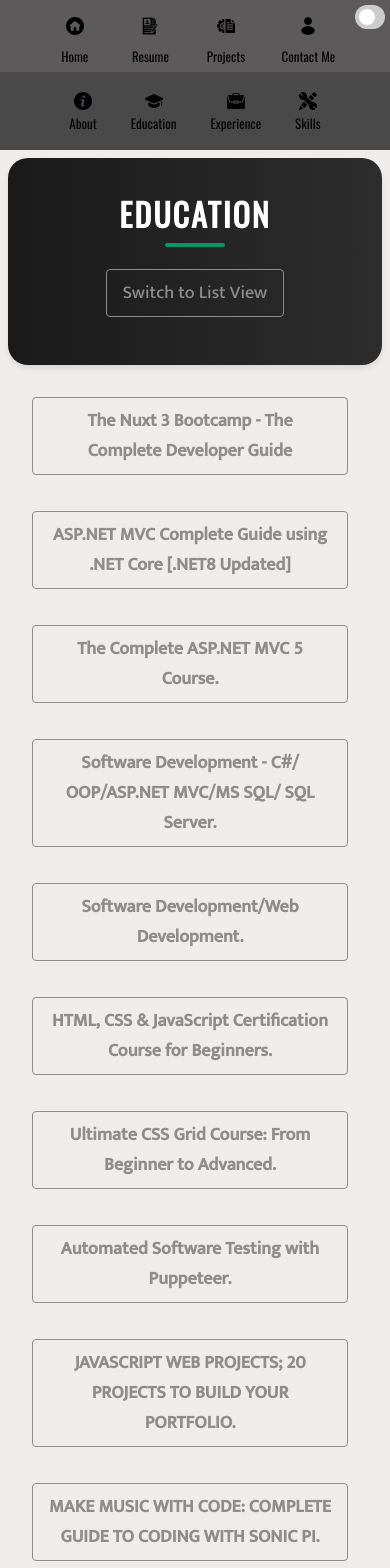
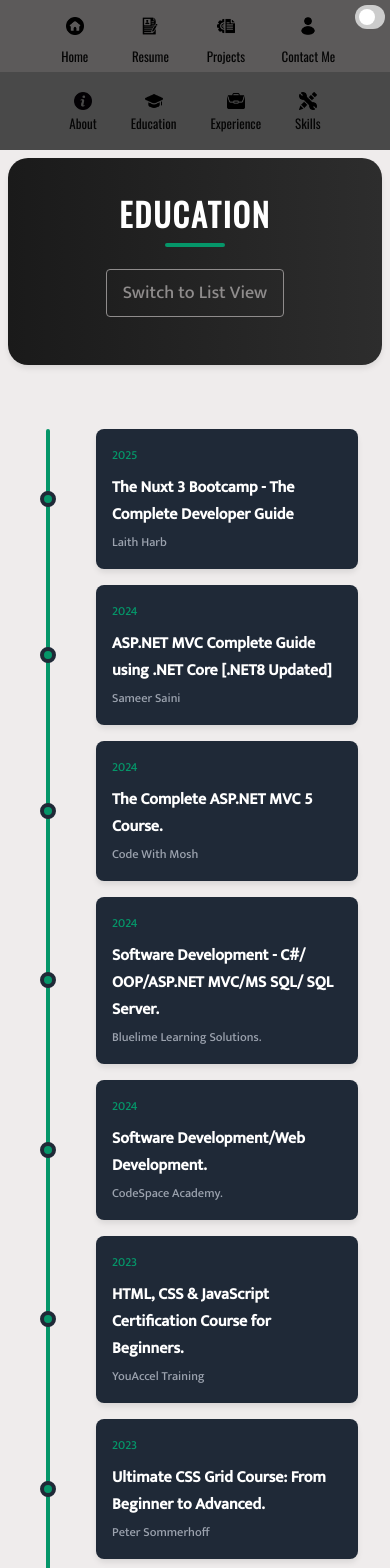
Before and after one commit to StefanSchutte/my-portfolio-resume-project, a Vue app: page /education in a window 390 px wide. Shown: the top 1568 px of the page. Built offline with nearby package versions, Linux system fonts and the light colour scheme.

Commit message:
edu-styling-changed

```diff
--- a/src/Pages/Education.vue
+++ b/src/Pages/Education.vue
@@ -1,5 +1,6 @@
 <template>
   <AboutMeSection/>
+  <div>
   <div class="header-section">
     <h2 id="education">EDUCATION</h2>
     <div class="view-toggle">
@@ -11,52 +12,84 @@
       </button>
     </div>
   </div>
+  <!-- Timeline Container -->
+  <div v-if="isGridView" class="timeline-container">
+    <!-- Center Line -->
+    <div class="center-line"></div>
+    <!-- Education Items -->
+    <div class="timeline-items">
+      <div
+          v-for="(education, index) in educations"
+          :key="index"
+          class="timeline-item"
+          :class="{ 'right': index % 2 === 0, 'left': index % 2 === 1 }"
+          @click="openModal(education)"
+      >
+        <div class="education-card">
+          <span class="education-date">{{ education.date }}</span>
+          <h3 class="education-title">{{ education.title }}</h3>
+          <p class="education-place">{{ education.location }}</p>
+        </div>
+        <!-- Timeline Node -->
+        <div class="timeline-node"></div>
+      </div>
+    </div>
+  </div>
+  <!-- List View -->
+  <div v-else class="list-view">
+    <div
+        class="list-item"
+        v-for="(education, index) in educations"
+        :key="index"
+        @click="openModal(education)"
+    >
+      <div class="list-content">
+        <p class="list-date">{{ education.date }}</p>
+        <h3>{{ education.title }}</h3>
+        <p class="list-place">{{ education.location }}</p>
+      </div>
+    </div>
+  </div>
 
-  <div class="education-container" v-if="isGridView">
-    <ul class="education">
-      <li v-for="(education, index) in educations" :key="index">
-        <h3 class="educationHeading" @click="toggleParagraph(index)">
-          {{ education.title }}
-        </h3>
-        <p v-show="education.show">{{ education.grad }} - {{ education.date }}</p>
-        <p v-show="education.show">{{ education.location }}</p>
+  <!-- Modal -->
+  <Transition name="modal">
+    <div v-if="isModalOpen" class="modal-overlay" @click="closeModal">
+      <div class="modal-content" @click.stop>
+        <button class="modal-close" @click="closeModal">
+          <svg class="w-6 h-6" fill="none" viewBox="0 0 24 24" stroke="currentColor">
+            <path stroke-linecap="round" stroke-linejoin="round" stroke-width="2" d="M6 18L18 6M6 6l12 12" />
+          </svg>
+        </button>
+
+        <div class="modal-body">
+          <img
+              v-if="selectedEducation?.certImg"
+              :src="selectedEducation.certImg"
+              :alt="selectedEducation.title"
+              class="certificate-image"
+          />
+
+        </div>
+
+        <div class="modal-header">
+          <h3>{{ selectedEducation?.title }}</h3>
+          <p class="modal-date">{{ selectedEducation?.date }}</p>
+          <p class="modal-place">{{ selectedEducation?.location }}</p>
+          <p class="modal-type">{{ selectedEducation?.grad }}</p>
+        </div>
+
         <a
-            v-if="education.show && education.certImg"
-            :href="education.website"
+            v-if="selectedEducation?.website"
+            :href="selectedEducation.website"
             target="_blank"
             rel="noopener noreferrer"
+            class="website-link"
         >
-          <img
-              :src="education.certImg"
-              alt="Certificate Image"
-              class="certificate-image"
-          />
-        </a>
-      </li>
-    </ul>
-  </div>
-
-  <div v-else class="list-view">
-    <div class="list-item" v-for="(education, index) in educations" :key="index">
-      <div class="list-content">
-        <h3>{{ education.title }}</h3>
-        <p>{{ education.grad }} - {{ education.date }}</p>
-        <p>{{ education.location }}</p>
-        <a
-            v-if="education.certImg"
-            :href="education.website"
-            target="_blank"
-            rel="noopener noreferrer"
-            class="cert-link"
-        >
-          <img
-              :src="education.certImg"
-              alt="Certificate Image"
-              class="list-certificate-image"
-          />
+          View Course
         </a>
       </div>
     </div>
+  </Transition>
   </div>
 </template>
 
@@ -75,6 +108,9 @@ interface Education {
 }
 
 const isGridView = ref(true);
+const isModalOpen = ref(false);
+const selectedEducation = ref(null);
+
 const educations = ref<Education[]>([
   {
     title: 'The Nuxt 3 Bootcamp - The Complete Developer Guide',
@@ -211,7 +247,7 @@ const educations = ref<Education[]>([
     show: false },
   {
     title: 'B.A. COMMUNICATION SCIENCE (MEDIA STUDIES AND JOURNALISM)',
-    grad:'B.A. Communication Studies Degree',
+    grad:'B.A. Communication Science Degree',
     date: '2012 - 2015',
     location: 'University of the Free State',
     certImg: '/certImgUni.png',
@@ -235,6 +271,16 @@ const toggleParagraph = (index: number) => {
 
 const toggleView = () => {
   isGridView.value = !isGridView.value;
+};
+
+const openModal = (education) => {
+  selectedEducation.value = education;
+  isModalOpen.value = true;
+};
+
+const closeModal = () => {
+  isModalOpen.value = false;
+  selectedEducation.value = null;
 };
 </script>
 
@@ -269,29 +315,103 @@ const toggleView = () => {
   border-radius: 2px;
 }
 
-.educationHeading {
-  font-size: large;
-  cursor: pointer;
-  color: #8f8c8c;
-  margin-right: 10px;
-  padding: 8px 16px;
-  border: 1px solid #8f8c8c;
-  border-radius: 4px;
-  text-decoration: none;
-  transition: background-color 0.3s ease;
+/* Timeline Styles */
+.timeline-container {
+  position: relative;
+  max-width: 1200px;
+  margin: 4rem auto;
+  padding: 0 2rem;
 }
 
-.educationHeading:hover {
-  transform: scale(1.10);
-  color: #075c07;
-  transition: background-color 0.3s ease;
+.center-line {
+  position: absolute;
+  left: 50%;
+  transform: translateX(-50%);
+  width: 4px;
+  height: 100%;
+  background: #059669;
+  border-radius: 2px;
 }
 
-.education {
-  display: grid;
-  grid-template-columns: 1fr 1fr 1fr;
-  gap: 50px;
-  margin: 2rem;
+.timeline-items {
+  position: relative;
+}
+
+.timeline-item {
+  position: relative;
+  margin-bottom: 1rem;
+  width: 100%;
+  display: flex;
+  align-items: center;
+}
+
+.timeline-item.left {
+  justify-content: flex-start;
+  padding-right: 50%;
+}
+
+.timeline-item.right {
+  justify-content: flex-end;
+  padding-left: 50%;
+}
+
+.education-card {
+  background: #1f2937;
+  padding: 1rem;
+  border-radius: 0.5rem;
+  width: 90%;
+  cursor: pointer;
+  transition: all 0.3s ease;
+  box-shadow: 0 4px 6px -1px rgba(0, 0, 0, 0.1);
+}
+
+.education-card:hover {
+  transform: translateY(-5px);
+  box-shadow: 0 10px 15px -3px rgba(0, 0, 0, 0.1);
+  border: 1px solid #059669;
+}
+
+.timeline-node {
+  position: absolute;
+  left: 50%;
+  transform: translateX(-50%);
+  width: 16px;
+  height: 16px;
+  background: #059669;
+  border: 4px solid #1f2937;
+  border-radius: 50%;
+  transition: all 0.3s ease;
+}
+
+.timeline-item:hover .timeline-node {
+  background: #34d399;
+  transform: translateX(-50%) scale(1.2);
+}
+
+.education-date {
+  color: #059669;
+  font-size: 0.775rem;
+  font-weight: 500;
+  display: block;
+  margin-bottom: 0.5rem;
+}
+
+.education-title {
+  color: #ffffff;
+  font-size: 1rem;
+  font-weight: 600;
+  margin-bottom: 0.25rem;
+}
+
+.education-place {
+  color: #9ca3af;
+  font-size: 0.775rem;
+}
+
+.education-type {
+  color: #34d399;
+  font-size: 0.875rem;
+  margin-top: 0.5rem;
 }
 
 .certificate-image {
@@ -300,6 +420,7 @@ const toggleView = () => {
   margin-top: 10px;
 }
 
+/* toggle button */
 .view-toggle {
   position: absolute;
   right: 2rem;
@@ -307,7 +428,6 @@ const toggleView = () => {
   transform: translateY(-50%);
 }
 
-/* list view and toggle button */
 .toggle-view-btn {
   margin: 1rem auto;
   display: block;
@@ -330,56 +450,159 @@ const toggleView = () => {
   transform: scale(1.02) translateZ(0);
 }
 
+/* List View Styles */
 .list-view {
   max-width: 1200px;
-  margin: 0 auto;
+  margin: 2rem auto;
   padding: 0 2rem;
 }
 
 .list-item {
-  border: 1px solid #8f8c8c;
-  border-radius: 8px;
-  padding: 2rem;
+  background: #1f2937;
+  border-radius: 1rem;
+  padding: 1.5rem;
   margin-bottom: 1.5rem;
-  background-color: #5c5a5a;
-  display: flex;
-  flex-direction: column;
-  align-items: center;
-  text-align: center;
+  border: 1px solid rgba(255, 255, 255, 0.1);
+  box-shadow: 0 4px 6px -1px rgba(0, 0, 0, 0.1);
+  transition: all 0.3s ease;
+  cursor: pointer;
 }
 
+.list-item:hover {
+  transform: translateY(-5px);
+  box-shadow: 0 12px 20px -8px rgba(0, 0, 0, 0.3);
+  border-color: #059669;
+}
 
 .list-content h3 {
-  color: #cfcf87;
-  margin: 0 0 1rem 0;
+  color: #ffffff;
   font-size: 1.2rem;
+  font-weight: 600;
+  margin-bottom: 0.5rem;
 }
 
-.list-content p {
-  color: #c8c3c3;
+.list-date {
+  color: #059669;
+  font-weight: 500;
+  margin-bottom: 0.5rem;
+}
+
+.list-place {
+  color: #9ca3af;
   margin: 0.5rem 0;
 }
 
-.list-certificate-image {
-  width: 250px;
-  height: auto;
-  margin-top: 1rem;
-  border-radius: 4px;
+.list-type {
+  color: #34d399;
+  margin-top: 0.5rem;
 }
 
-.cert-link {
-  text-decoration: none;
-  display: inline-block;
+/* Modal Styles */
+.modal-overlay {
+  position: fixed;
+  top: 0;
+  left: 0;
+  width: 100%;
+  height: 100%;
+  background: rgba(0, 0, 0, 0.75);
+  display: flex;
+  align-items: center;
+  justify-content: center;
+  z-index: 50;
+  padding: 1rem;
+  backdrop-filter: blur(4px);
 }
 
-/* Keep your original media queries */
-@media only screen and (max-width: 1000px) {
-  .education {
-    display: grid;
-    grid-template-columns: 1fr 1fr;
-    gap: 20px;
-  }
+.modal-content {
+  background: #1f2937;
+  border-radius: 1rem;
+  max-width: 42rem;
+  width: 100%;
+  padding: 2rem;
+  position: relative;
+  max-height: 90vh;
+  overflow-y: auto;
 }
+
+.modal-close {
+  position: absolute;
+  top: 1.5rem;
+  right: 1.5rem;
+  background-color: rgba(255, 255, 255, 0.1);
+  color: #ffffff;
+  padding: 0.5rem;
+  width: 2.5rem;
+  height: 2.5rem;
+  border: none;
+  border-radius: 50%;
+  cursor: pointer;
+  display: flex;
+  align-items: center;
+  justify-content: center;
+  transition: all 0.3s ease;
+}
+
+.modal-close:hover {
+  background-color: rgba(255, 59, 59, 0.9);
+  transform: rotate(90deg);
+}
+
+.modal-header {
+  margin-bottom: 2rem;
+}
+
+.modal-header h3 {
+  color: #ffffff;
+  font-size: 1.5rem;
+  font-weight: 600;
+  margin-bottom: 0.5rem;
+}
+
+.modal-date {
+  color: #059669;
+  font-weight: 500;
+  margin-bottom: 0.25rem;
+}
+
+.modal-place {
+  color: #9ca3af;
+}
+
+.modal-type {
+  color: #34d399;
+  margin-top: 0.5rem;
+}
+
+.certificate-image {
+  width: 100%;
+  height: auto;
+  border-radius: 0.5rem;
+  margin-top: 1.5rem;
+}
+
+.website-link {
+  display: block;
+  width: fit-content;
+  text-align: center;
+  margin: 1rem auto;
+  cursor: pointer;
+  color: #8f8c8c;
+  padding: 8px 16px;
+  border: 1px solid #8f8c8c;
+  border-radius: 4px;
+  background-color: transparent;
+  font-family: inherit;
+  text-decoration: none;
+  transition: background-color 0.3s ease;
+}
+
+.website-link:hover {
+  color: white;
+  background-color: #059669;
+  box-shadow: 0 20px 25px -5px rgba(0, 0, 0, 0.1), 0 10px 10px -5px rgba(0, 0, 0, 0.04);
+  transform: scale(1.02) translateZ(0);
+}
+
 @media only screen and (max-width: 768px) {
   .view-toggle {
     position: static;
@@ -388,20 +611,45 @@ const toggleView = () => {
     margin-top: 1rem;
     transform: none;
   }
+
+  .timeline-item.left,
+  .timeline-item.right {
+    padding: 0;
+    justify-content: flex-end;
+  }
+
+  .center-line {
+    left: 3rem;
+  }
+
+  .timeline-node {
+    left: 1rem;
+  }
+
+  .education-card {
+    width: calc(100% - 4rem);
+    margin-left: 4rem;
+  }
+
+  .modal-content {
+    margin: 1rem;
+    padding: 1.5rem;
+  }
 }
 @media only screen and (max-width: 550px) {
-  .education {
-    display: grid;
-    grid-template-columns: 1fr;
-    gap: 20px;
+  .education-card {
+    padding: 1rem;
   }
 
-  .certificate-image,
-  .list-certificate-image {
-    width: 220px;
+  .education-title {
+    font-size: 1rem;
   }
 
-  .list-item {
+  .list-content h3 {
+    font-size: 1.25rem;
+  }
+
+  .modal-content {
     padding: 1rem;
   }
 }
--- a/src/Pages/Experience.vue
+++ b/src/Pages/Experience.vue
@@ -17,7 +17,6 @@
     <div v-if="isGridView" class="timeline-container">
       <!-- Center Line -->
       <div class="center-line"></div>
-
       <!-- Experience Items -->
       <div class="timeline-items">
         <div
@@ -214,12 +213,6 @@ const experiences = ref([
   },
 ]);
 
-const toggleParagraph = (index: number) => {
-  if (isGridView.value) {
-    experiences.value[index].show = !experiences.value[index].show;
-  }
-};
-
 const toggleView = () => {
   isGridView.value = !isGridView.value;
 };
@@ -267,15 +260,6 @@ const closeModal = () => {
   background: #059669;
   border-radius: 2px;
 }
-
-
-
-.experienceHeadingContainer p {
-  margin-left: 0rem;
-  color: rgb(127, 131, 127);
-}
-
-
 
 /* View Toggle Button Styles */
 .view-toggle {
@@ -384,7 +368,6 @@ const closeModal = () => {
   font-size: 0.875rem;
   transition: all 0.3s ease;
 }
-
 
 /* Timeline Styles */
 .timeline-container {
@@ -596,19 +579,6 @@ const closeModal = () => {
   font-size: 0.875rem;
 }
 
-/* Modal Transitions */
-.modal-enter-active,
-.modal-leave-active {
-  transition: opacity 0.3s ease;
-}
-
-.modal-enter-from,
-.modal-leave-to {
-  opacity: 0;
-}
-
-
-
 @media only screen and (max-width: 768px) {
   .view-toggle {
     position: static;
--- a/src/Pages/Projects.vue
+++ b/src/Pages/Projects.vue
@@ -117,7 +117,7 @@
  * @property {string} description - A brief description of the project.
  */
 
-import { ref, onMounted, computed } from 'vue';
+import { ref } from 'vue';
 import { Swiper, SwiperSlide } from 'swiper/vue';
 import { Navigation, Pagination } from 'swiper/modules';
 import 'swiper/css';
@@ -278,7 +278,6 @@ const hideOverlay = () => {
 </script>
 
 <style>
-
 
 /* Styles for project cards */
 h4 {
```
